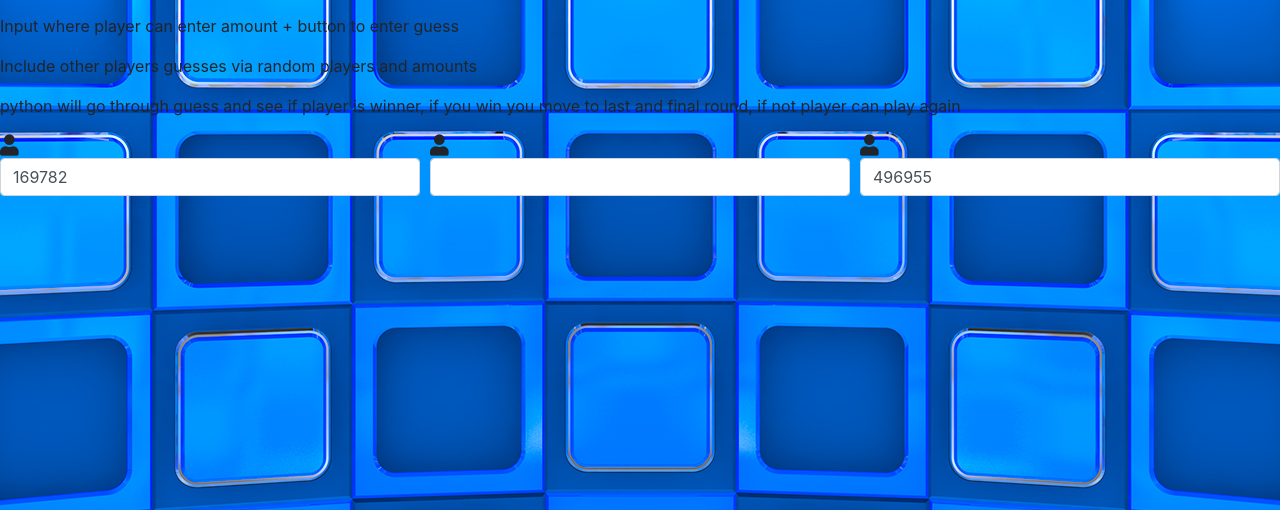
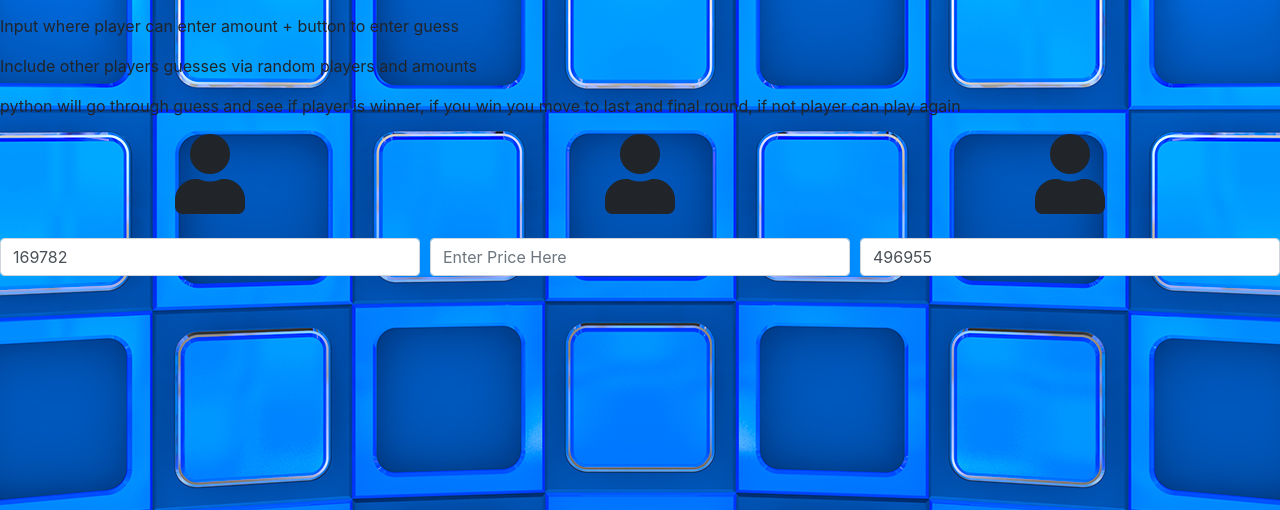
Before and after one commit to dec23rd1986/price-is-right, a Django app: page /retailPrice in a window 1280 px wide. Shown: the part 290-800 px from the top of the page. Run offline with Django 3.2, Linux system fonts and the light colour scheme; some libraries are stand-ins or nearby versions; some web fonts are replaced.

Commit message:
initial commit

```diff
--- a/retailPrice/templates/retailPrice/retailPrice_start.html
+++ b/retailPrice/templates/retailPrice/retailPrice_start.html
@@ -11,14 +11,17 @@
 
   <form>
     <div class="form-row">
-        <div class="col"><i class="fas fa-user fa-lg"></i>
+        <div class="col "><i class="fas fa-user fa-5x d-flex justify-content-center"></i>
+          <br>
 
     <input type="text" class="form-control mb-2 mr-sm-2" value="{% random_int 1 500000 %}">
     </div>
-    <div class="col"><i class="fas fa-user fa-lg"></i>
-    <input type="text" class="form-control mb-2 mr-sm-2" value="">
+    <div class="col"><i class="fas fa-user fa-5x d-flex justify-content-center"></i>
+      <br>
+    <input type="text" class="form-control mb-2 mr-sm-2" value="" placeholder="Enter Price Here">
     </div>
-    <div class="col"><i class="fas fa-user fa-lg"></i>
+    <div class="col"><i class="fas fa-user fa-5x d-flex justify-content-center"></i>
+      <br>
     <input type="text" class="form-control mb-2 mr-sm-2" value="{% random_int 1 500000 %}">
     </div>
     </div>
```
Also changed, not shown: db.sqlite3.
